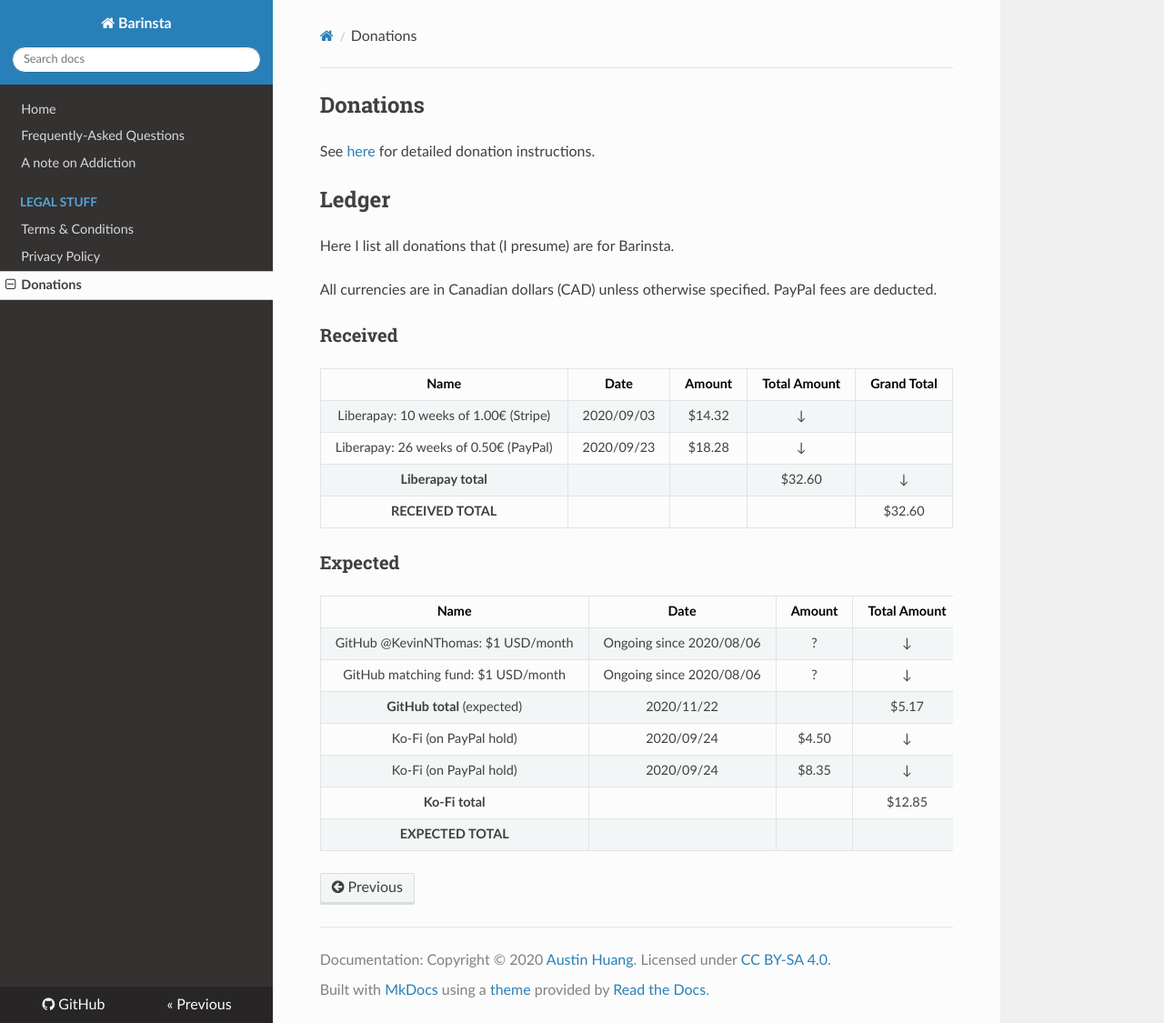
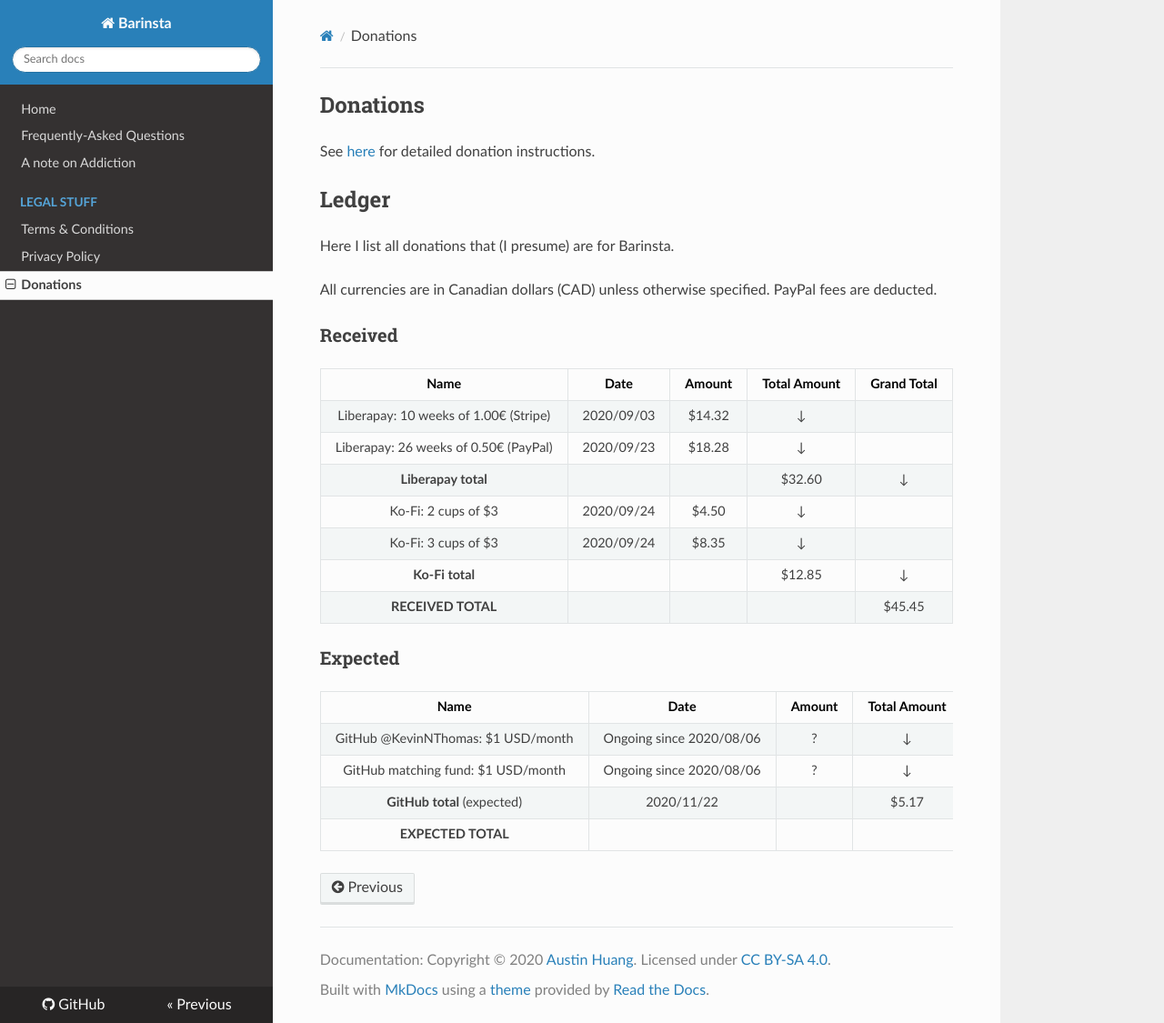
Before and after one commit to austinhuang0131/barinsta-docs, an MkDocs documentation site: the page built from docs/donations.md, in a window 1280 px wide and 1125 px high. Shown: the whole window at 91% size. Built offline with MkDocs 1.6.1, drawn with Linux system fonts in a browser that asks for light colours; nearby versions of some CDN libraries.

Commit message:
Update donations.md

```diff
--- a/docs/donations.md
+++ b/docs/donations.md
@@ -15,7 +15,10 @@ All currencies are in Canadian dollars (CAD) unless otherwise specified. PayPal
 | Liberapay: 10 weeks of 1.00€ (Stripe) | 2020/09/03 | $14.32 | ↓ | |
 | Liberapay: 26 weeks of 0.50€ (PayPal) | 2020/09/23 | $18.28 | ↓ | |
 | **Liberapay total**                   |            |        | $32.60 | ↓ |
-| **RECEIVED TOTAL**                    |            |        |        | $32.60 |
+| Ko-Fi: 2 cups of $3                   | 2020/09/24 | $4.50  | ↓ | |
+| Ko-Fi: 3 cups of $3                   | 2020/09/24 | $8.35  | ↓ | |
+| **Ko-Fi total**                       |            |        | $12.85 | ↓ |
+| **RECEIVED TOTAL**                    |            |        |        | $45.45 |
 
 ### Expected
 
@@ -24,7 +27,4 @@ All currencies are in Canadian dollars (CAD) unless otherwise specified. PayPal
 | GitHub @KevinNThomas: $1 USD/month | Ongoing since 2020/08/06 | ? | ↓ | |
 | GitHub matching fund: $1 USD/month | Ongoing since 2020/08/06 | ? | ↓ | |
 | **GitHub total** (expected)        | 2020/11/22               | | $5.17 | ↓ |
-| Ko-Fi (on PayPal hold)             | 2020/09/24               | $4.50 | ↓ | |
-| Ko-Fi (on PayPal hold)             | 2020/09/24               | $8.35 | ↓ | |
-| **Ko-Fi total**                    |                          | | $12.85 | ↓ |
-| **EXPECTED TOTAL**                 |                          | | | $18.02 |
+| **EXPECTED TOTAL**                 |                          | | | $5.17 |
```
